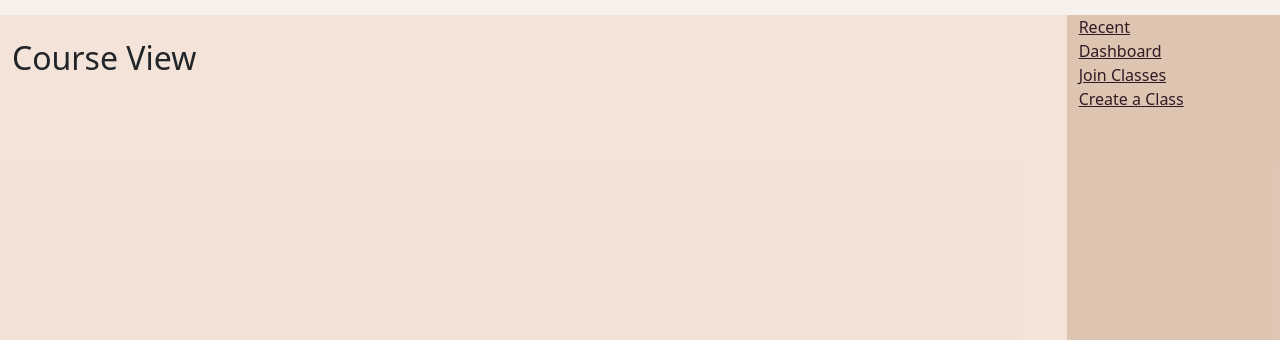
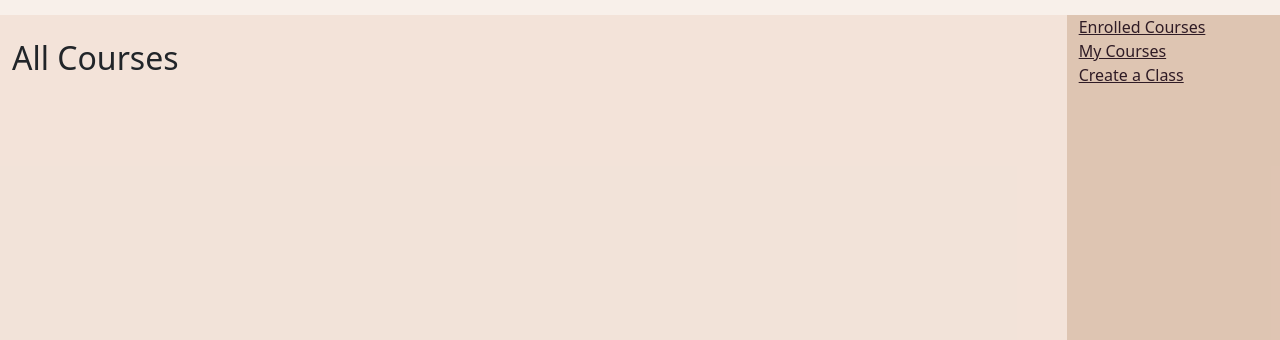
Before and after one commit to cooperwhitley/teacheasy, a Django app: page /courses/ in a window 1280 px wide. Shown: the part 89-429 px from the top of the page. Run offline with Django 4.2, Linux system fonts and the light colour scheme; data that the repository does not hold is empty.

Commit message:
Add enrolled and owned courses templates

```diff
--- a/main_app/templates/courses/index.html
+++ b/main_app/templates/courses/index.html
@@ -8,7 +8,7 @@
   <div class="row content">
         <div class="col-sm-10 dashboard">
             <br>
-            <h2>Course View</h2>
+            <h2>All Courses</h2>
             <br>
             {% for course in courses %}
                 <div class="card">
@@ -24,9 +24,8 @@
         </div>
         <div class="col-sm-2 sidenav">
             <ul class="nav nav-pills flex-column">
-                <li ><a class="navlinks" href="">Recent</a></li>
-                <li><a href="{% url 'home' %}" class="navlinks">Dashboard</a></li>
-                <li><a href="{% url 'courses_index' %}" class="navlinks">Join Classes</a></li>
+                <li><a href="{% url 'enrolled_courses' %}" class="navlinks">Enrolled Courses</a></li>
+                <li><a href="{% url 'owned_courses' %}" class="navlinks">My Courses</a></li>
                 <li><a href="{% url 'courses_create' %}" class="navlinks">Create a Class</a></li>
             </ul><br>
         </div>
--- a/main_app/urls.py
+++ b/main_app/urls.py
@@ -16,6 +16,8 @@ urlpatterns = [
     path('courses/<int:pk>/delete', views.CourseDelete.as_view(), name='courses_delete'),
     path('courses/<int:course_id>/join/', views.join_course, name='join_course'),
     path('courses/<int:course_id>/leave/', views.leave_course, name='leave_course'),
+    path('courses/owned/', views.owned_courses, name='owned_courses'),
+    path('courses/enrolled/', views.enrolled_courses, name='enrolled_courses'),
 
     # Post Views
     path('posts/', views.PostList.as_view(), name='posts_index'),
--- a/main_app/views.py
+++ b/main_app/views.py
@@ -74,6 +74,29 @@ class CourseDelete(LoginRequiredMixin, DeleteView):
     model = Course
     template_name = 'courses/delete.html'
     success_url = '/courses'
+
+@login_required
+def owned_courses(request):
+    user = request.user
+    owned_courses = Course.objects.filter(user=user)
+
+    context = {
+        'owned_courses': owned_courses,
+    }
+
+    return render(request, 'courses/owned_courses.html', context)
+
+
+@login_required
+def enrolled_courses(request):
+    user = request.user
+    enrolled_courses = user.course_set.all()
+
+    context = {
+        'enrolled_courses': enrolled_courses,
+    }
+
+    return render(request, 'courses/enrolled_courses.html', context)
 
 @login_required
 def join_course(request, course_id):
```
Also changed, not shown: main_app/templates/courses/enrolled_courses.html (added, +12 -0 lines), main_app/templates/courses/owned_courses.html (added, +12 -0 lines).
